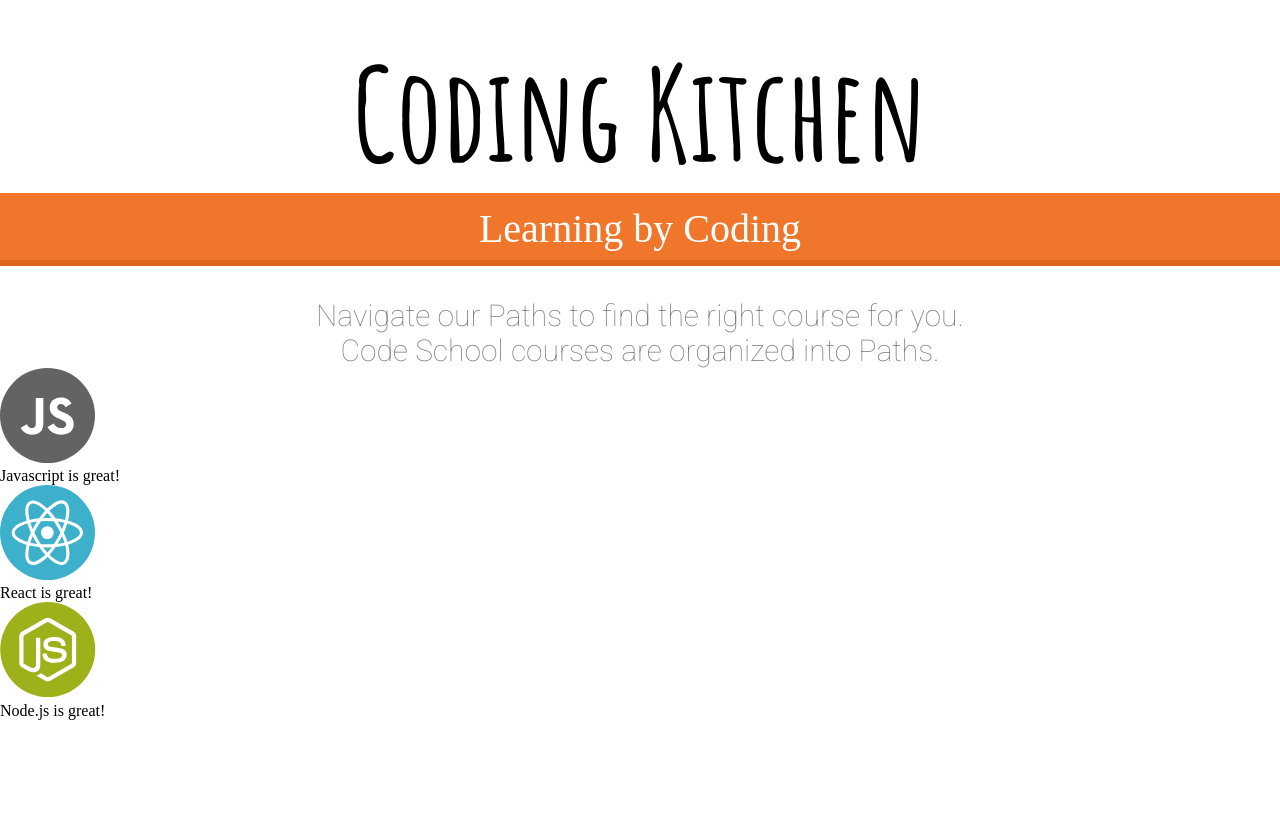
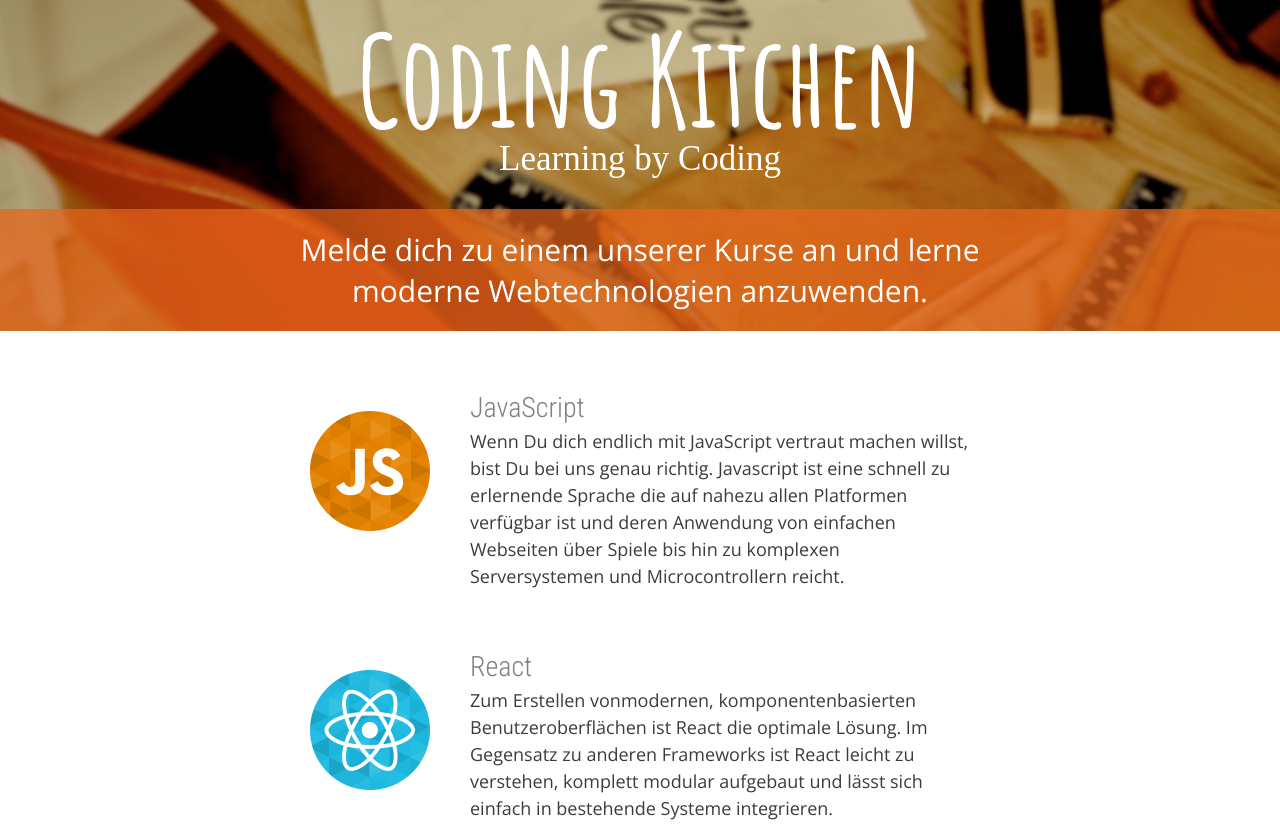
Before and after one commit to codingkitchen/page, a website: page dist/index.html in a window 1280 px wide. Shown: the top 825 px of the page. Before the commit the page ends 800 px from the top, so only its background shows below. Drawn offline with nearby package versions, Linux system fonts and the light colour scheme; a web font is replaced by a local one.

Commit message:
add content

```diff
--- a/dist/index.html
+++ b/dist/index.html
@@ -9,23 +9,39 @@
     <header>
       <h1 id="title">Coding Kitchen</h1>
       <p id="subtitle">Learning by Coding</p>
+      <div id="slogan">
+        <p>Melde dich zu einem unserer Kurse an und lerne moderne
+        Webtechnologien anzuwenden.</p>
+      </div>
     </header>
-    <ul id="slogan">
-      <li>Navigate our Paths to find the right course for you.</li>
-      <li>Code School courses are organized into Paths.</li>
-    </ul>
-    <ul>
+    <ul id="courses">
       <li>
-        <img src="javascript.svg" alt="JavaScript icon">
-        <p>Javascript is great!</p>
+        <img src="javascript.png" alt="JavaScript icon">
+        <h2>JavaScript</h2>
+        <p>Wenn Du dich endlich mit JavaScript vertraut machen willst,
+        bist Du bei uns genau richtig. Javascript ist eine schnell zu
+        erlernende Sprache die auf nahezu allen Platformen verfügbar ist
+        und deren Anwendung von einfachen Webseiten über Spiele bis hin
+        zu komplexen Serversystemen und Microcontrollern reicht.</p>
       </li>
       <li>
-        <img src="react.svg" alt="React icon">
-        <p>React is great!</p>
+        <img src="react.png" alt="React icon">
+        <h2>React</h2>
+        <p>Zum Erstellen vonmodernen, komponentenbasierten
+        Benutzeroberflächen ist React die optimale Lösung. Im Gegensatz
+        zu anderen Frameworks ist React leicht zu verstehen, komplett
+        modular aufgebaut und lässt sich einfach in bestehende Systeme
+        integrieren.</p>
       </li>
       <li>
-        <img src="node.svg" alt="Node.js icon">
-        <p>Node.js is great!</p>
+        <img src="node.png" alt="Node.js icon">
+        <h2>Node.js</h2>
+        <p>Mit Node kannst Du serverseitige Netzwerk- und Webanwendungen
+        in JavaScript entwickeln. Das einfache Eventsystem ermöglicht es
+        robuste und hochperformante Systeme effizient zu betreiben. Das
+        mitgelieferte Paketverwaltungssystem enthält eine riesige Auswahl
+        von Modulen, die von einer aktiven Community geflegt und
+        weiterentwickelt werden.</p>
       </li>
     </ul>
   </body>
--- a/dist/style.css
+++ b/dist/style.css
@@ -1,5 +1,6 @@
 
-@import url(https://fonts.googleapis.com/css?family=Amatic+SC:700|Sue+Ellen+Francisco:400|Roboto:400,100,300|Roboto+Condensed:400);
+@import url(https://fonts.googleapis.com/css?family=Amatic+SC:700|Sue+Ellen+Francisco:400|Roboto+Condensed:300|Open+Sans:100,300);
+
 
 * {
   vertical-align: baseline;
@@ -13,33 +14,114 @@
   margin: 0;
 }
 
+header {
+  background-image: url("background.jpg");
+  background-size: cover;
+}
+
+
+
 #title {
   font-family: "Amatic SC";
   font-weight: 700;
-  font-size: 128px;
+  font-size: 126px;
   text-align: center;
-  margin-top: 32px;
+  color: white;
 }
 
 #subtitle {
+  margin-top: -20px;
+  position: relative;
   font-family: "Sue Ellen Francisco";
   font-weight: 400;
-  font-size: 40px;
+  font-size: 35px;
   color: white;
-  background-color: #EF762B;
-  border-color: #DC661C;
-  border-bottom-width: 6px;
-  border-style: solid;
   text-align: center;
-  padding-top: 12px;
-  padding-bottom: 8px;
 }
 
 #slogan {
+  margin-top: 30px;
+  background-color: rgba(232, 101, 26, 0.7);
+}
+
+#slogan p {
+  max-width: 700px;
+  margin: 0 auto;
+  padding: 20px;
   font-size: 30px;
-  font-family: "Roboto";
+  font-family: "Open Sans";
   font-weight: 100;
   text-align: center;
-  margin-top: 32px;
-  color: #7E7E7E;
+  color: white;
 }
+
+#courses {
+  list-style-type: none;
+  max-width: 700px;
+  margin: 0 auto;
+}
+
+#courses li {
+  overflow: hidden;
+  margin-top: 60px;
+  background-color: white;
+}
+
+#courses li img {
+  float: left;
+  margin: 20px 0 0 20px;
+  width: 120px;
+}
+
+#courses li h2 {
+  font-family: "Roboto Condensed";
+  font-weight: 300;
+  font-size: 28px;
+  color: grey;
+  margin: 0 20px 0 180px;
+}
+
+#courses li p {
+  font-family: "Open Sans";
+  font-weight: 300;
+  font-size: 18px;
+  line-height: 1.5;
+  color: #393d40;
+  margin: 4px 20px 0 180px;
+}
+
+@media screen and (max-width: 700px) {
+
+  #title {
+    font-size: 18vw;
+  }
+
+  #subtitle {
+    font-size: 5vw;
+  }
+
+}
+
+@media screen and (max-width: 600px) {
+
+  #slogan p {
+    font-size: 24px;
+  }
+
+  #courses li img {
+    float: none;
+    display: block;
+    margin: 0 auto;
+    width: 100px;
+  }
+
+  #courses li h2 {
+    margin: 0 20px 0 20px;
+  }
+
+  #courses li p {
+    margin: 4px 20px 0 20px;
+  }
+
+
+}
```
Also changed, not shown: dist/background.jpg (added), dist/javascript.png (added), dist/javascript.svg (deleted), dist/node.png (added), dist/node.svg (deleted), dist/react.png (added), dist/react.svg (deleted).
